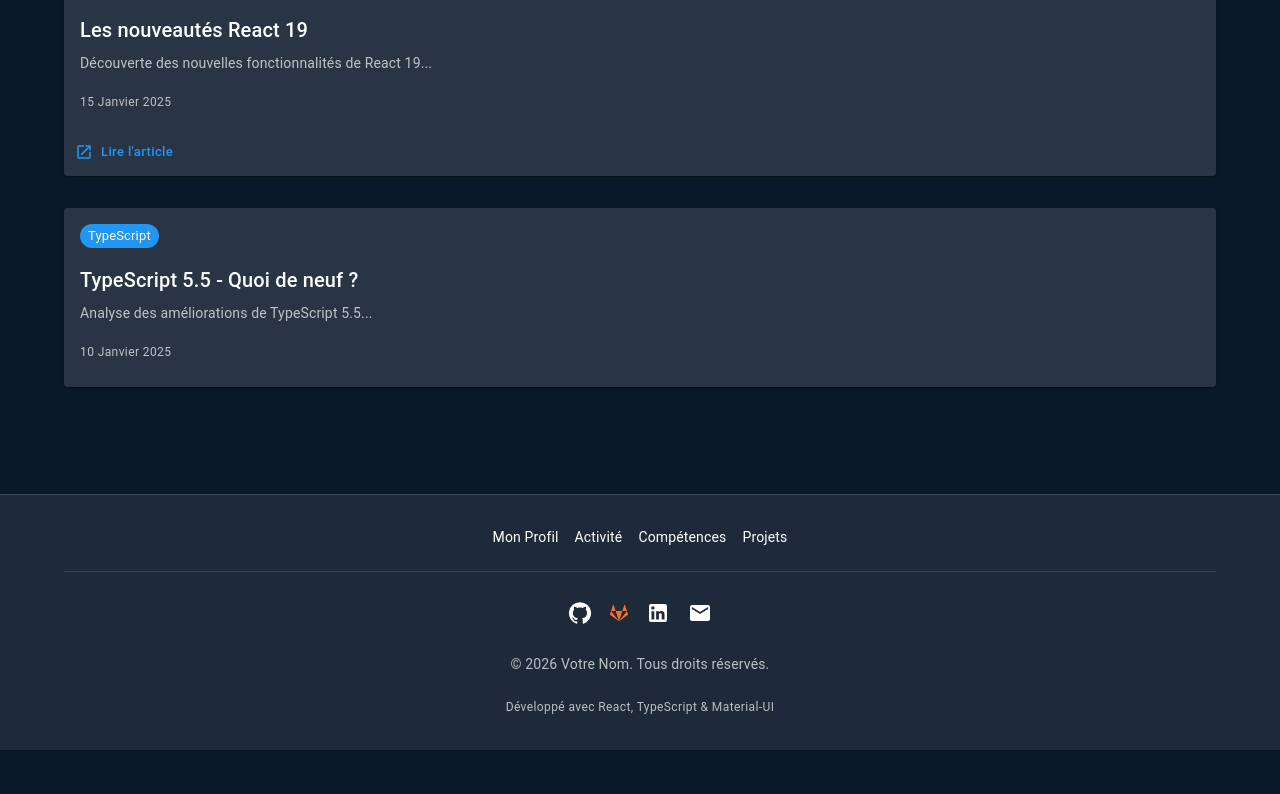
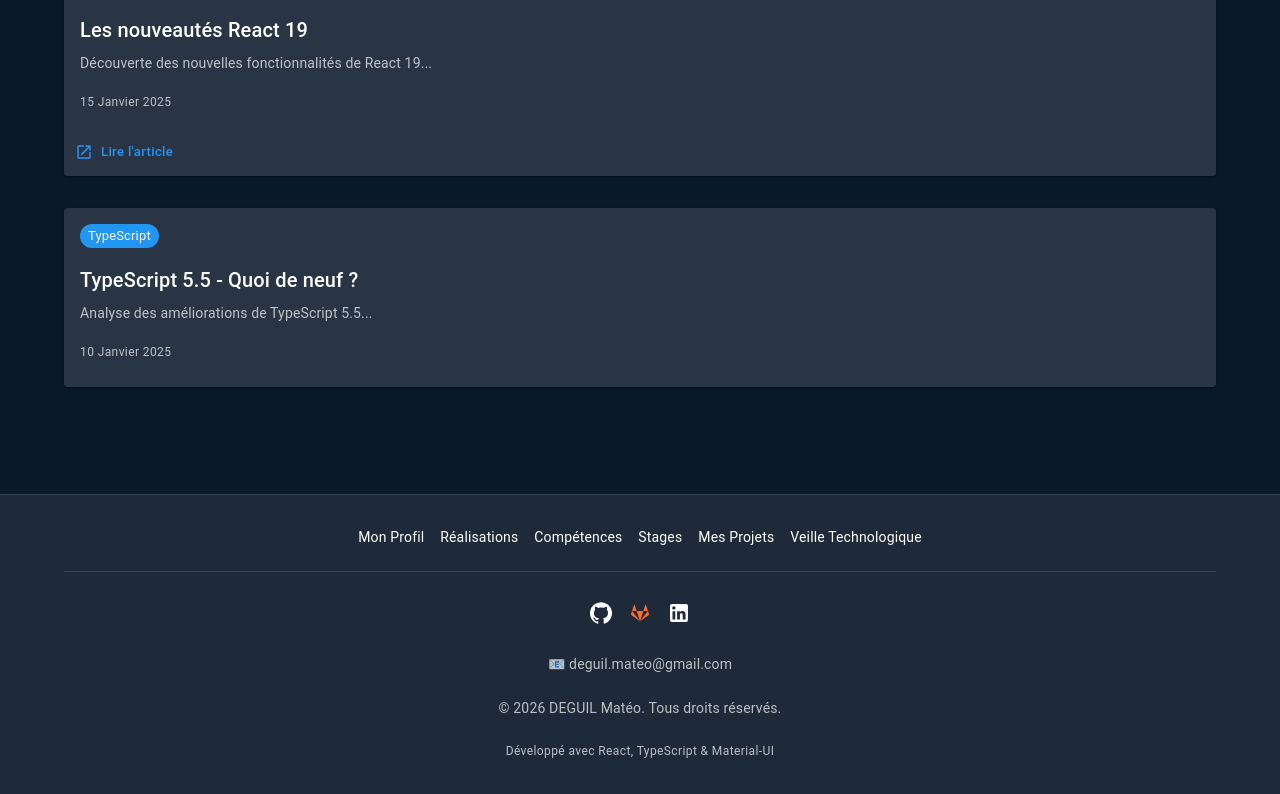
Before and after one commit to mdeguil/PortfolioBTS, a React (Vite) app in the folder MyPortfolio/: page /veille in a window 1280 px wide. Shown: the part 306-1100 px from the top of the page. Before the commit the page ends 1056 px from the top, so only its background shows below. Built offline with nearby package versions, Linux system fonts and the light colour scheme.

Commit message:
mise a jour du footer

```diff
--- a/MyPortfolio/src/components/Footer.tsx
+++ b/MyPortfolio/src/components/Footer.tsx
@@ -1,5 +1,5 @@
 import { Box, Container, Typography, Stack, IconButton, Divider } from '@mui/material';
-import { GitHub, LinkedIn, Email } from '@mui/icons-material';
+import { GitHub, LinkedIn } from '@mui/icons-material';
 import { FaGitlab } from 'react-icons/fa';
 import { Link } from 'react-router-dom';
 
@@ -32,9 +32,9 @@ const Footer = () => {
                                 Mon Profil
                             </Typography>
                         </Link>
-                        <Link to="/activite" style={{ textDecoration: 'none', color: 'inherit' }}>
+                        <Link to="/realisations" style={{ textDecoration: 'none', color: 'inherit' }}>
                             <Typography variant="body2" sx={{ '&:hover': { color: 'primary.main' } }}>
-                                Activité
+                                Réalisations
                             </Typography>
                         </Link>
                         <Link to="/competences" style={{ textDecoration: 'none', color: 'inherit' }}>
@@ -42,9 +42,19 @@ const Footer = () => {
                                 Compétences
                             </Typography>
                         </Link>
+                        <Link to="/stages" style={{ textDecoration: 'none', color: 'inherit' }}>
+                            <Typography variant="body2" sx={{ '&:hover': { color: 'primary.main' } }}>
+                                Stages
+                            </Typography>
+                        </Link>
                         <Link to="/projets" style={{ textDecoration: 'none', color: 'inherit' }}>
                             <Typography variant="body2" sx={{ '&:hover': { color: 'primary.main' } }}>
-                                Projets
+                                Mes Projets
+                            </Typography>
+                        </Link>
+                        <Link to="/veille" style={{ textDecoration: 'none', color: 'inherit' }}>
+                            <Typography variant="body2" sx={{ '&:hover': { color: 'primary.main' } }}>
+                                Veille Technologique
                             </Typography>
                         </Link>
                     </Stack>
@@ -104,22 +114,27 @@ const Footer = () => {
                         >
                             <LinkedIn />
                         </IconButton>
+                    </Stack>
 
-                        <IconButton
-                            component="a"
-                            href="mailto:ton.email@example.com"
-                            size="small"
-                            sx={{
-                                '&:hover': {
-                                    color: 'primary.main',
-                                    transform: 'scale(1.1)',
-                                    transition: 'all 0.3s'
-                                }
+                    {/* Email visible */}
+                    <Typography
+                        variant="body2"
+                        color="text.secondary"
+                        align="center"
+                    >
+                        <a
+                            href="mailto:deguil.mateo@gmail.com"
+                            style={{
+                                color: 'inherit',
+                                textDecoration: 'none',
+                                transition: 'color 0.3s'
                             }}
+                            onMouseEnter={(e) => e.currentTarget.style.color = '#2196f3'}
+                            onMouseLeave={(e) => e.currentTarget.style.color = 'inherit'}
                         >
-                            <Email />
-                        </IconButton>
-                    </Stack>
+                            📧 deguil.mateo@gmail.com
+                        </a>
+                    </Typography>
 
                     {/* Copyright */}
                     <Typography
@@ -127,7 +142,7 @@ const Footer = () => {
                         color="text.secondary"
                         align="center"
                     >
-                        © {currentYear} Votre Nom. Tous droits réservés.
+                        © {currentYear} DEGUIL Matéo. Tous droits réservés.
                     </Typography>
 
                     <Typography
```
